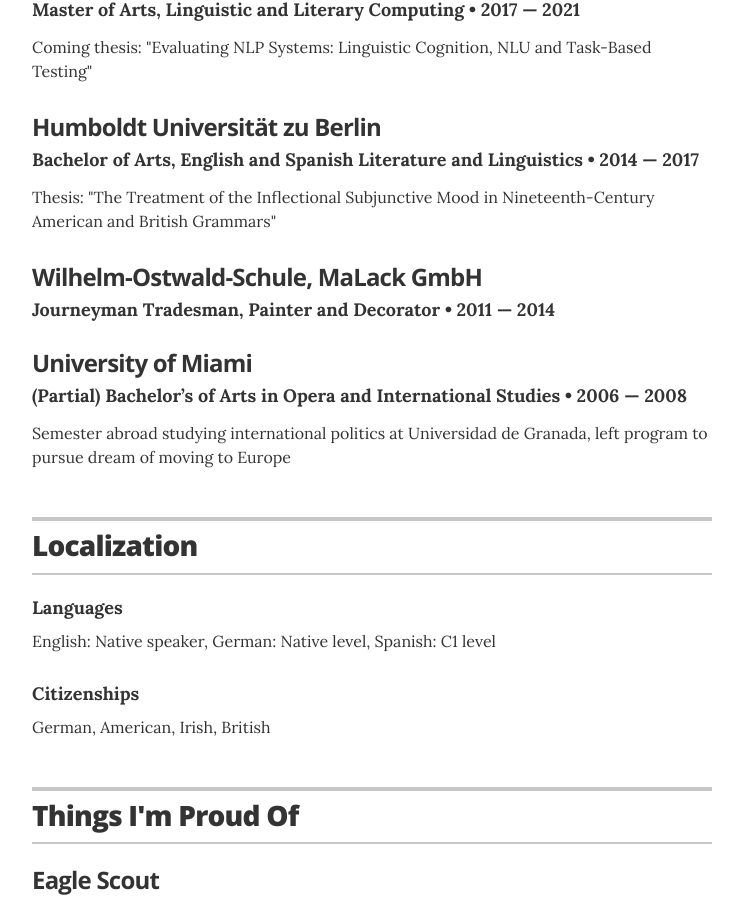
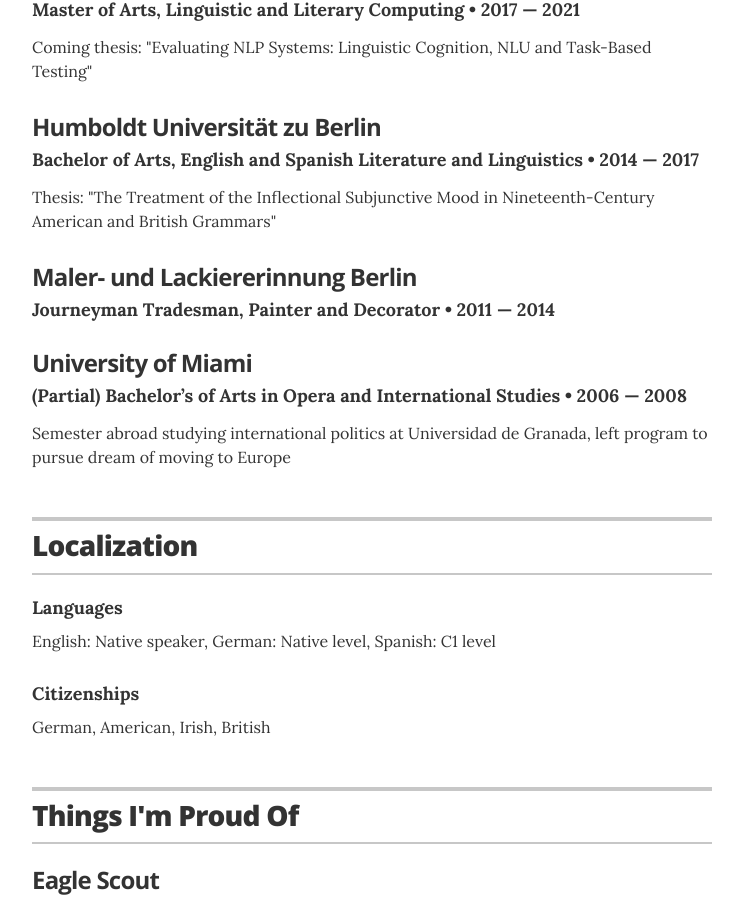
Before and after one commit to BrianInGermany/brian-profile, a Jekyll site: the page built from index.html, in a window 1280 px wide and 900 px high, scrolled down 902 px. Shown: the whole window, without its empty margins (268-1011 px from the left). Built offline with Jekyll 4.4.1, drawn with Linux system fonts in a browser that asks for light colours.

Commit message:
Update education.yml

```diff
--- a/_data/education.yml
+++ b/_data/education.yml
@@ -14,7 +14,7 @@
 American and British Grammars\""
 
 - degree: Journeyman Tradesman, Painter and Decorator
-  uni: Wilhelm-Ostwald-Schule, MaLack GmbH
+  uni: Maler- und Lackiererinnung Berlin
   year: 2011 &mdash; 2014
 
 
```
